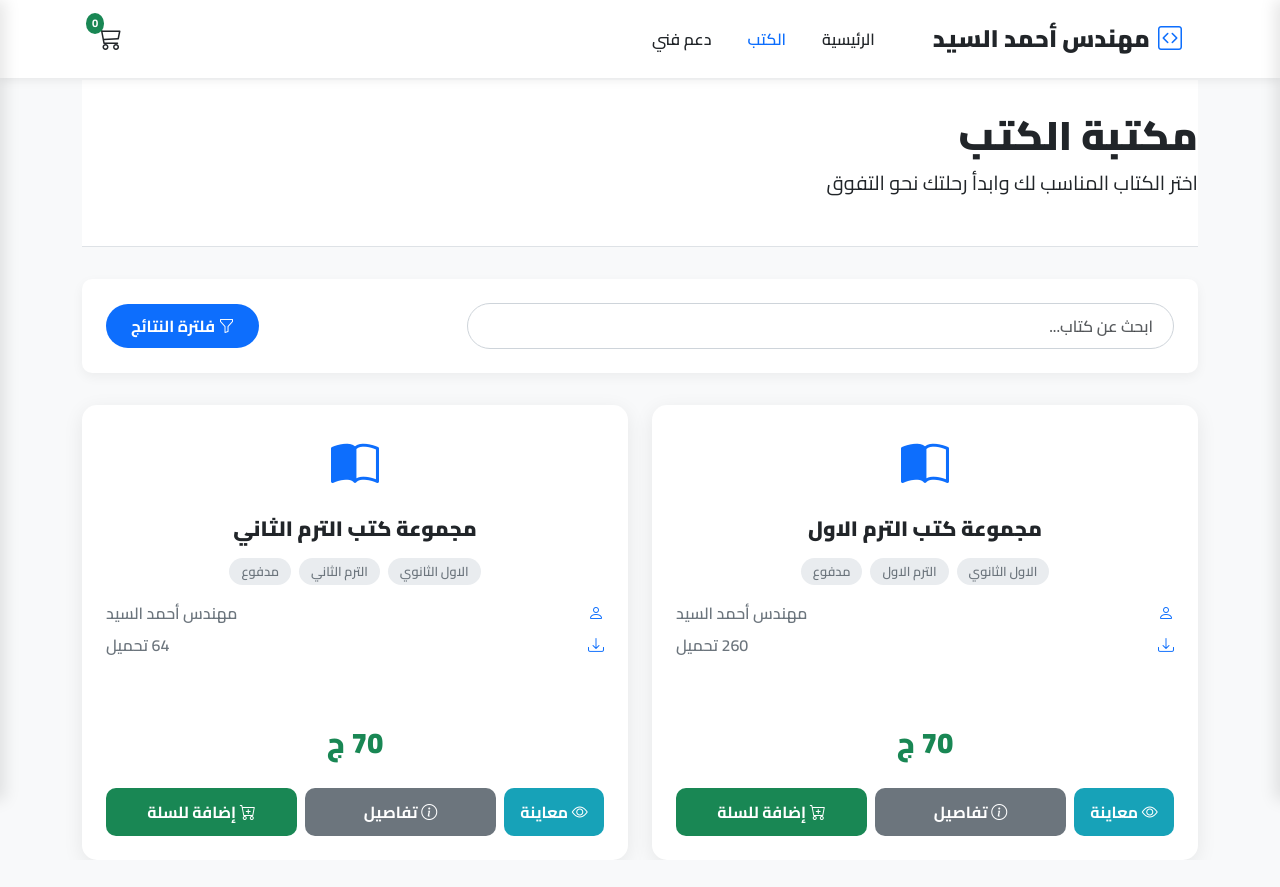
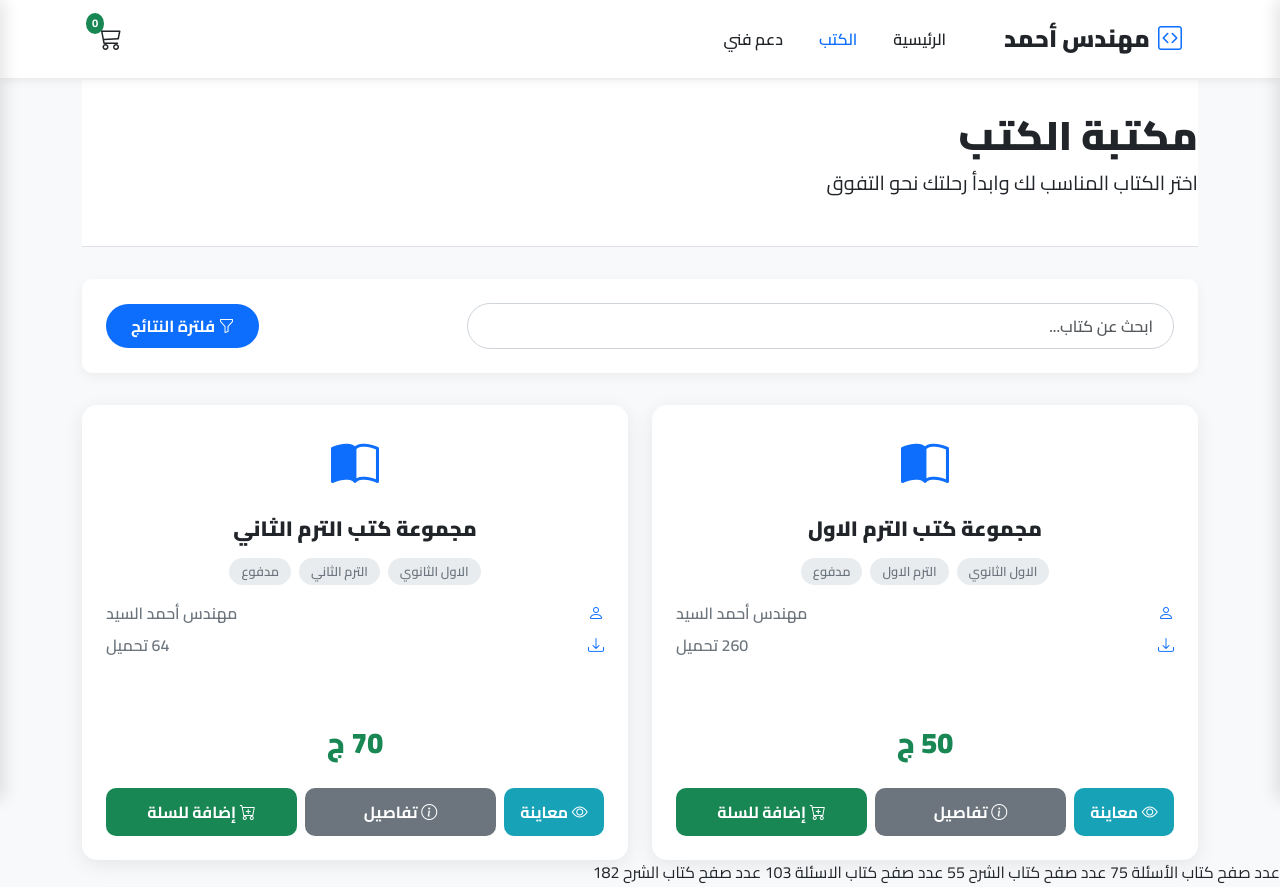
Before and after one commit to ahmadTawheed/books, a plain HTML site: page index.html in a window 1280 px wide. Both pictures are taken after a click on the link "الكتب". Before the commit the page ends 860 px from the top, so only its background shows below. Drawn offline with nearby package versions, Linux system fonts and the light colour scheme.

```diff
--- a/index.html
+++ b/index.html
@@ -3,7 +3,7 @@
 <head>
     <meta charset="UTF-8">
     <meta name="viewport" content="width=device-width, initial-scale=1.0">
-    <title>مهندس أحمد السيد | كتب برمجة للصف الأول الثانوي</title>
+    <title>مهندس أحمد</title>
 
     <!-- Bootstrap 5 CSS -->
     <link href="https://cdn.jsdelivr.net/npm/bootstrap@5.3.2/dist/css/bootstrap.min.css" rel="stylesheet">
@@ -215,7 +215,7 @@
         <div class="container">
             <a class="navbar-brand" href="#" onclick="showPage('home-page')">
                 <i class="bi bi-code-square"></i>
-                مهندس أحمد السيد
+                مهندس أحمد
             </a>
             <button class="navbar-toggler" type="button" data-bs-toggle="collapse" data-bs-target="#navbarNav" aria-controls="navbarNav" aria-expanded="false" aria-label="Toggle navigation">
                 <span class="navbar-toggler-icon"></span>
@@ -260,7 +260,7 @@
             </header>
             <footer class="footer">
                 <div class="container">
-                    <p>&copy; 2024 مهندس أحمد السيد. جميع الحقوق محفوظة.</p>
+                    <p>&copy; 2024 مهندس أحمد . جميع الحقوق محفوظة.</p>
                     <p>للدعم الفني تواصل معنا عبر <a href="https://wa.me/201501021670" target="_blank">واتساب</a></p>
                 </div>
             </footer>
@@ -297,13 +297,13 @@
                             <h3 class="card-title">مجموعة كتب الترم الاول</h3>
                             <div class="tags"><span class="tag">الاول الثانوي</span><span class="tag">الترم الاول</span><span class="tag">مدفوع</span></div>
                             <ul class="info-list"><li><i class="bi bi-person"></i> <span>مهندس أحمد السيد</span></li><li><i class="bi bi-download"></i> <span>260 تحميل</span></li></ul>
-                            <div class="price">70 ج</div>
+                            <div class="price">50 ج</div>
                             <div class="card-actions">
                                 <a href="https://drive.google.com/file/d/1RWWkP_kD0WHCEQJtf-KX93FYVbD6Zpho/view" target="_blank">
                                     <button class="btn btn-card btn-preview"><i class="bi bi-eye"></i> معاينة</button>
                                 </a>
                                 <button class="btn btn-card btn-details" onclick="showDetails('term1')"><i class="bi bi-info-circle"></i> تفاصيل</button>
-                                <button class="btn btn-card btn-add-cart" onclick="addToCart('مجموعة كتب الترم الاول', 70)"><i class="bi bi-cart-plus"></i> إضافة للسلة</button>
+                                <button class="btn btn-card btn-add-cart" onclick="addToCart('مجموعة كتب الترم الاول', 50)"><i class="bi bi-cart-plus"></i> إضافة للسلة</button>
                             </div>
                         </div>
                     </div>
@@ -382,8 +382,8 @@
     <script>
         // --- Data and State ---
         const bookDetails = {
-            term1: ['كتاب شرح من الفصل 1 الى الفصل 20', 'كتاب الشرح يحتوى على شرح مفصل وامثلة ومسأل', 'كتاب اسئلة من الفصل 1 الى الفصل 17', 'كتاب الاسئلة لها نموذج اجابة', 'كتاب الاسئلة يحتوى على امتحان من 60 سؤال في نهاية الكتاب', 'ورقة فيها ملخص من الفصل 1 الى الفصل 17', 'عند الدفع يتم الحصول على الكتب بنسخة pdf', 'كتاب الاسئلة هيساعدك تختبر فهمك للأكواد', 'الاسئلة معمولة بنفس نظام المنصة وامتحان التوفاس', 'السعر رمزي مقارنة بمحتوى الكتاب فالحق الفرصه'],
-            term2: ['كتاب شرح من الفصل 21 الى الفصل 42', 'كتاب الشرح يحتوى على شرح مفصل وامثلة ومسأل منصة كيرو', 'كتاب اسئلة من الفصل 21 الى الفصل 42', 'كتاب الاسئلة يحتوى على 2 امتحان كل امتحان من 20 سؤال في نهاية الكتاب', 'اجمالي اسئلة كتاب الاسئلة 300 سؤال', 'كتاب الاسئلة لها نموذج اجابة', 'عند الدفع يتم الحصول على الكتب بنسخة pdf', 'كتاب الاسئلة هيساعدك تختبر فهمك للأكواد', 'الاسئلة معمولة بنفس نظام المنصة وامتحان التوفاس', 'السعر رمزي مقارنة بمحتوى الكتاب فالحق الفرصه']
+            term1: ['كتاب شرح من الفصل 1 الى الفصل 20', 'كتاب الشرح يحتوى على شرح مفصل وامثلة ومسأل', 'كتاب اسئلة من الفصل 1 الى الفصل 17', 'كتاب الاسئلة لها نموذج اجابة', 'كتاب الاسئلة يحتوى على امتحان من 60 سؤال في نهاية الكتاب', 'ورقة فيها ملخص من الفصل 1 الى الفصل 17', 'عند الدفع يتم الحصول على الكتب بنسخة pdf', 'كتاب الاسئلة هيساعدك تختبر فهمك للأكواد', 'الاسئلة معمولة بنفس نظام المنصة وامتحان التوفاس', 'السعر رمزي مقارنة بمحتوى الكتاب فالحق الفرصه', 'عدد صفح كتاب الأسئلة 75', 'عدد صفح كتاب الشرح 55'],
+            term2: ['كتاب شرح من الفصل 21 الى الفصل 42', 'كتاب الشرح يحتوى على شرح مفصل وامثلة ومسأل منصة كيرو', 'كتاب اسئلة من الفصل 21 الى الفصل 42', 'كتاب الاسئلة يحتوى على 2 امتحان كل امتحان من 20 سؤال في نهاية الكتاب', 'اجمالي اسئلة كتاب الاسئلة 300 سؤال', 'كتاب الاسئلة لها نموذج اجابة', 'عند الدفع يتم الحصول على الكتب بنسخة pdf', 'كتاب الاسئلة هيساعدك تختبر فهمك للأكواد', 'الاسئلة معمولة بنفس نظام المنصة وامتحان التوفاس', 'السعر رمزي مقارنة بمحتوى الكتاب فالحق الفرصه', 'عدد صفح كتاب الاسئلة 103', 'عدد صفح كتاب الشرح 182']
         };
         let cart = JSON.parse(localStorage.getItem('programmingBooksCart')) || [];
         let orderCopied = false;
@@ -520,3 +520,9 @@
     </script>
 </body>
 </html>
+
+عدد صفح كتاب الأسئلة 75
+عدد صفح كتاب الشرح 55
+
+عدد صفح كتاب الاسئلة 103
+عدد صفح كتاب الشرح 182
```
